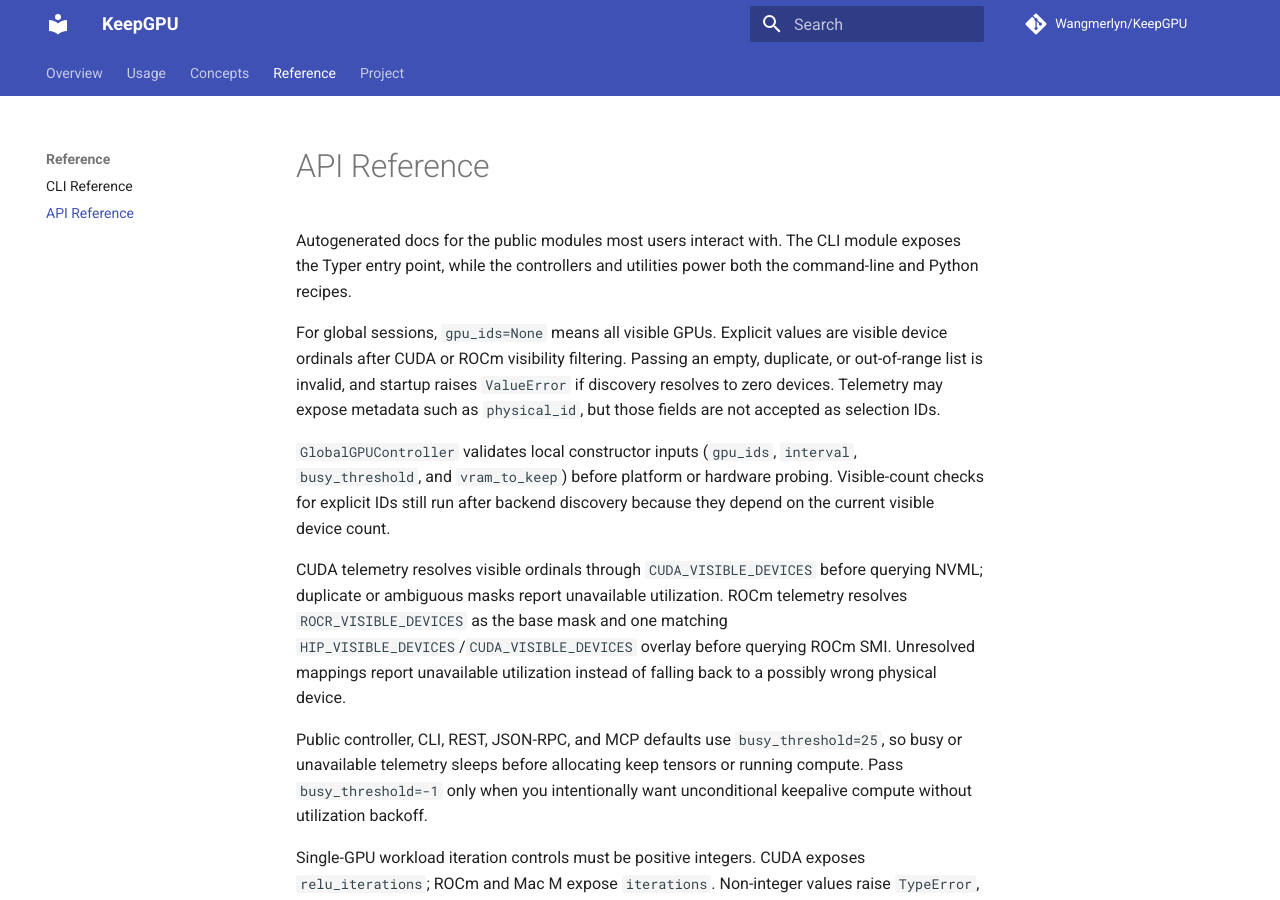
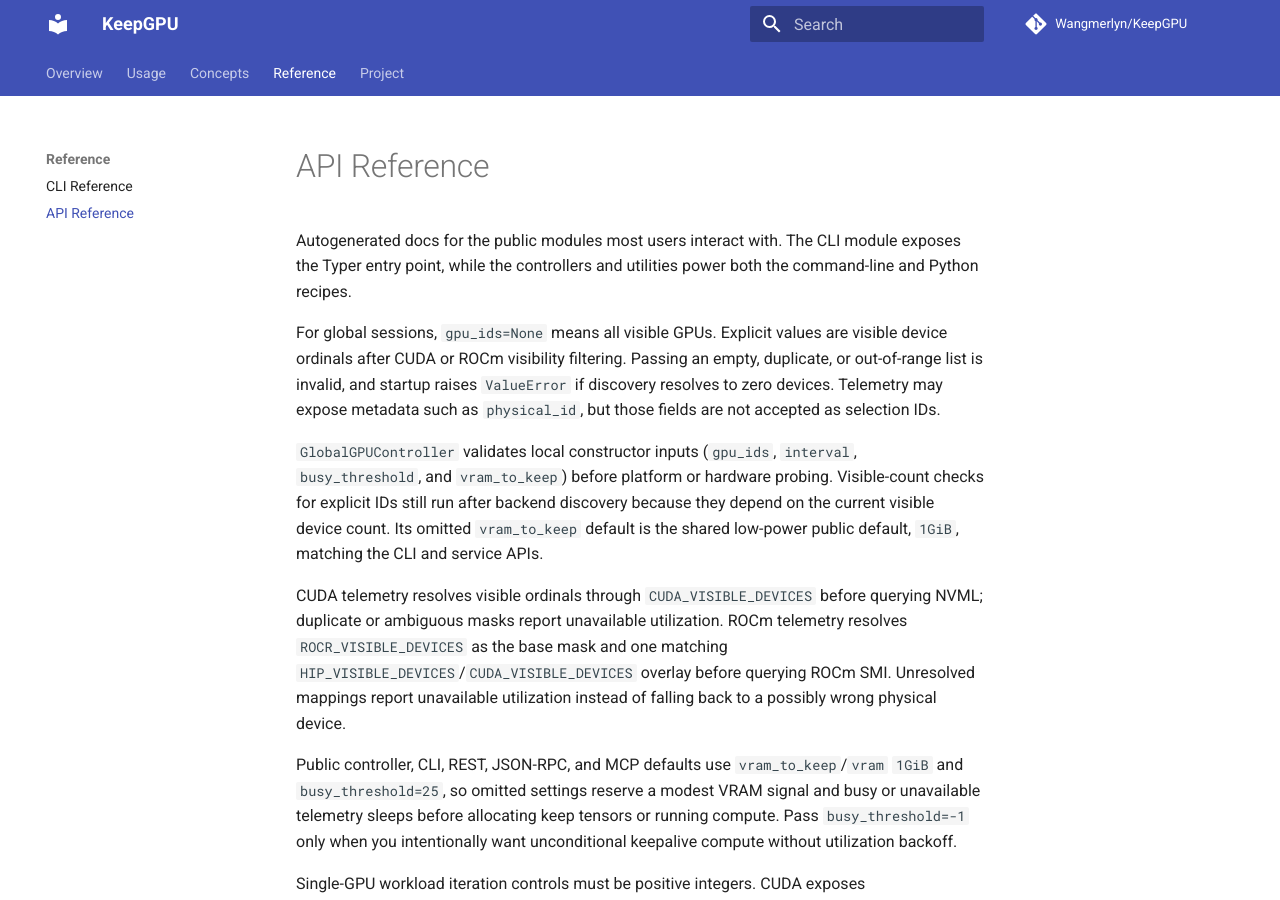
Before and after one commit to Wangmerlyn/KeepGPU, an MkDocs documentation site: the page built from docs/reference/api.md, in a window 1280 px wide and 900 px high. Built offline with MkDocs 1.6.1 and Material for MkDocs 9.7.7, drawn with Linux system fonts in a browser that asks for light colours; comment, search, counter and statistics services are not loaded.

Commit message:
fix(controllers): align python global vram default
Align GlobalGPUController's omitted VRAM default with the shared low-power 1GiB public default. Add no-GPU contract and propagation coverage plus docs and plan updates.

```diff
--- a/docs/reference/api.md
+++ b/docs/reference/api.md
@@ -14,7 +14,9 @@ IDs.
 `GlobalGPUController` validates local constructor inputs (`gpu_ids`, `interval`,
 `busy_threshold`, and `vram_to_keep`) before platform or hardware probing.
 Visible-count checks for explicit IDs still run after backend discovery because
-they depend on the current visible device count.
+they depend on the current visible device count. Its omitted `vram_to_keep`
+default is the shared low-power public default, `1GiB`, matching the CLI and
+service APIs.
 
 CUDA telemetry resolves visible ordinals through `CUDA_VISIBLE_DEVICES` before
 querying NVML; duplicate or ambiguous masks report unavailable utilization.
@@ -23,10 +25,11 @@ matching `HIP_VISIBLE_DEVICES`/`CUDA_VISIBLE_DEVICES` overlay before querying
 ROCm SMI. Unresolved mappings report unavailable utilization instead of falling
 back to a possibly wrong physical device.
 
-Public controller, CLI, REST, JSON-RPC, and MCP defaults use
-`busy_threshold=25`, so busy or unavailable telemetry sleeps before allocating
-keep tensors or running compute. Pass `busy_threshold=-1` only when you
-intentionally want unconditional keepalive compute without utilization backoff.
+Public controller, CLI, REST, JSON-RPC, and MCP defaults use `vram_to_keep`/`vram`
+`1GiB` and `busy_threshold=25`, so omitted settings reserve a modest VRAM signal
+and busy or unavailable telemetry sleeps before allocating keep tensors or
+running compute. Pass `busy_threshold=-1` only when you intentionally want
+unconditional keepalive compute without utilization backoff.
 
 Single-GPU workload iteration controls must be positive integers. CUDA exposes
 `relu_iterations`; ROCm and Mac M expose `iterations`. Non-integer values raise
```
Also changed, not shown: AGENTS.md (+1 -0 lines), docs/guides/python.md (+3 -0 lines), docs/plans/global-python-vram-default-1gib.md (added, +39 -0 lines), 3 other files.
